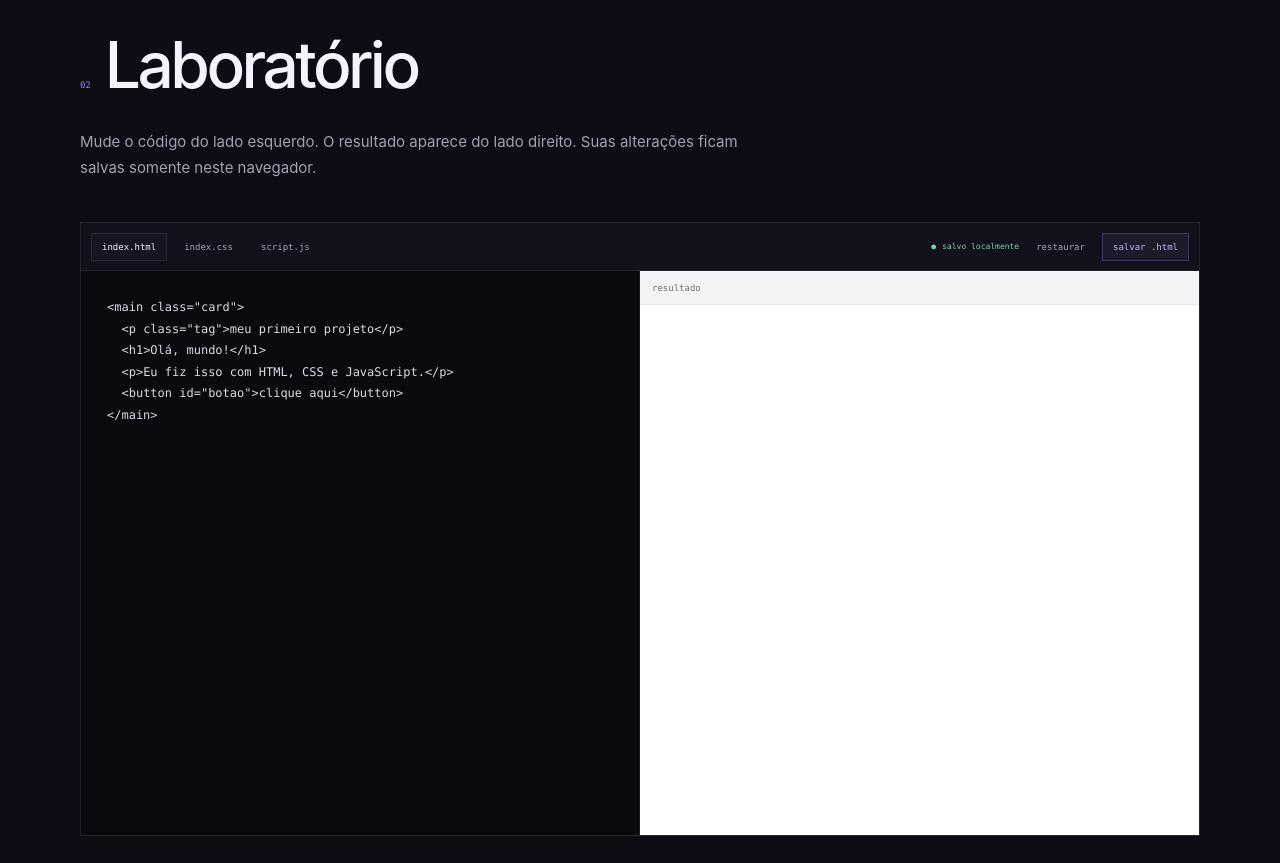
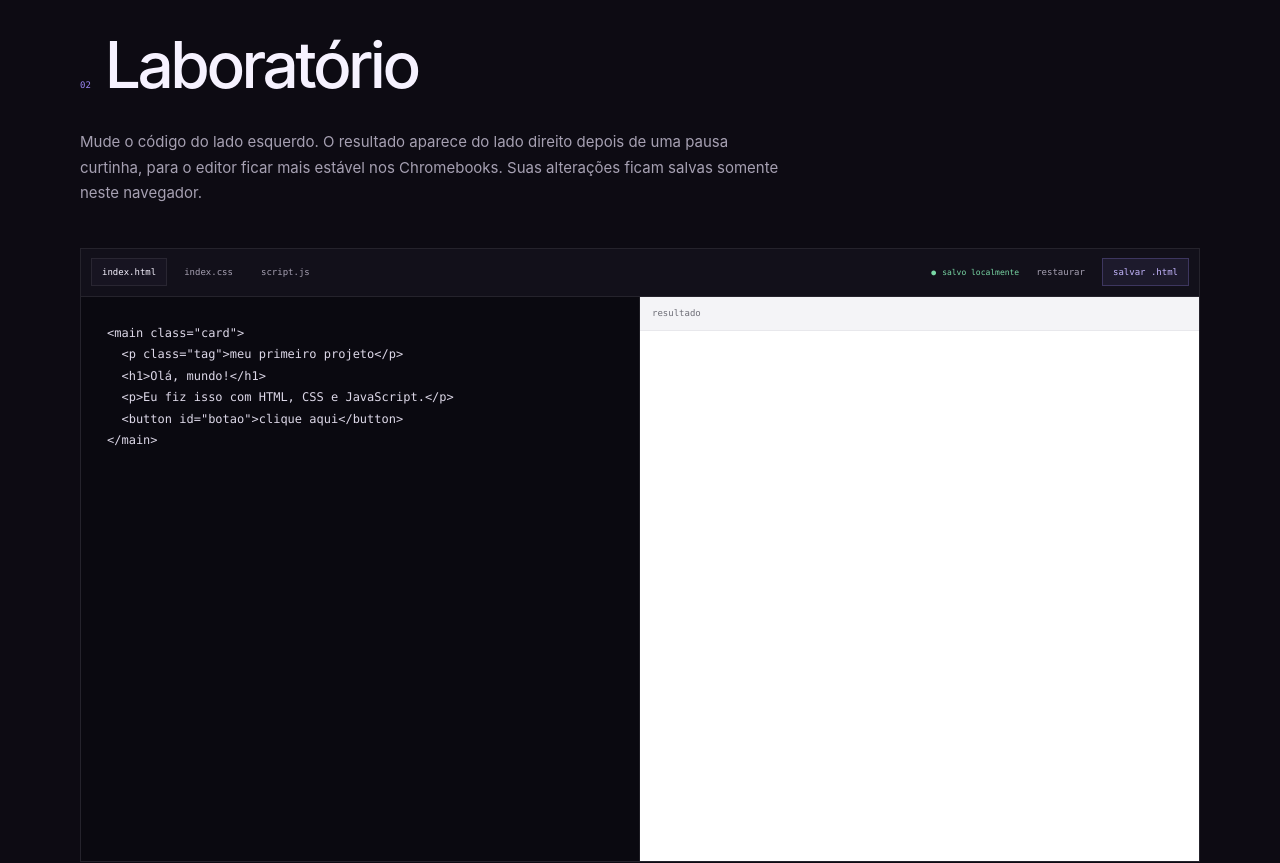
Before and after one commit to renaniii/portfolio, a React (Vite) app: page /oficina in a window 1280 px wide. Shown: the part 1540-2403 px from the top of the page. Built offline with nearby package versions, Linux system fonts and the light colour scheme.

Commit message:
perf: estabiliza editor e preview para uso em sala

```diff
--- a/src/pages/Workshop.tsx
+++ b/src/pages/Workshop.tsx
@@ -293,11 +293,15 @@ function Workshop() {
   useEffect(() => {
     if (lab.presetKey !== presetKey) return
 
+    const saveTimer = window.setTimeout(() => {
       saveLabDraft(presetKey, {
         html: lab.html,
         css: lab.css,
         js: lab.js,
       })
+    }, 350)
+
+    return () => window.clearTimeout(saveTimer)
   }, [lab, presetKey])
 
   useEffect(() => {
@@ -341,10 +345,19 @@ function Workshop() {
 </html>`
   }, [lab.css, lab.html, lab.js])
 
-  const previewUrl = useMemo(
+  const [previewUrl, setPreviewUrl] = useState(
     () => `data:text/html;charset=utf-8,${encodeURIComponent(preview)}`,
-    [preview],
   )
+
+  useEffect(() => {
+    const previewTimer = window.setTimeout(() => {
+      setPreviewUrl(
+        `data:text/html;charset=utf-8,${encodeURIComponent(preview)}`,
+      )
+    }, 180)
+
+    return () => window.clearTimeout(previewTimer)
+  }, [preview])
 
   const resetProject = () => {
     clearLabDraft(presetKey)
@@ -417,6 +430,7 @@ function Workshop() {
             <a href="#encontros">encontros</a>
             <a href="#laboratorio">laboratório</a>
             <a href="#materiais">materiais</a>
+            <Link to="/oficina/educador">educador</Link>
           </nav>
         </div>
       </header>
@@ -536,8 +550,9 @@ function Workshop() {
             </div>
 
             <p className="lab-intro">
-              Mude o código do lado esquerdo. O resultado aparece do lado direito.
-              Suas alterações ficam salvas somente neste navegador.
+              Mude o código do lado esquerdo. O resultado aparece do lado direito
+              depois de uma pausa curtinha, para o editor ficar mais estável nos
+              Chromebooks. Suas alterações ficam salvas somente neste navegador.
             </p>
 
             {presetKey !== 'base' && (
@@ -586,6 +601,7 @@ function Workshop() {
                     spellCheck={false}
                     autoComplete="off"
                     autoCapitalize="off"
+                    wrap="off"
                     aria-label={`Código ${tab.toUpperCase()}`}
                   />
                 </label>
@@ -670,7 +686,10 @@ function Workshop() {
 
       <footer className="workshop-footer workshop-container">
         <span>Programando o Futuro · 2026</span>
+        <div className="workshop-footer-links">
+          <Link to="/oficina/educador">apoio do educador</Link>
           <Link to="/oficina/privacidade">privacidade</Link>
+        </div>
         <span>sem login · dados locais · direto no navegador</span>
       </footer>
     </div>
```
Lines whose indentation alone changed are shown as unchanged.
